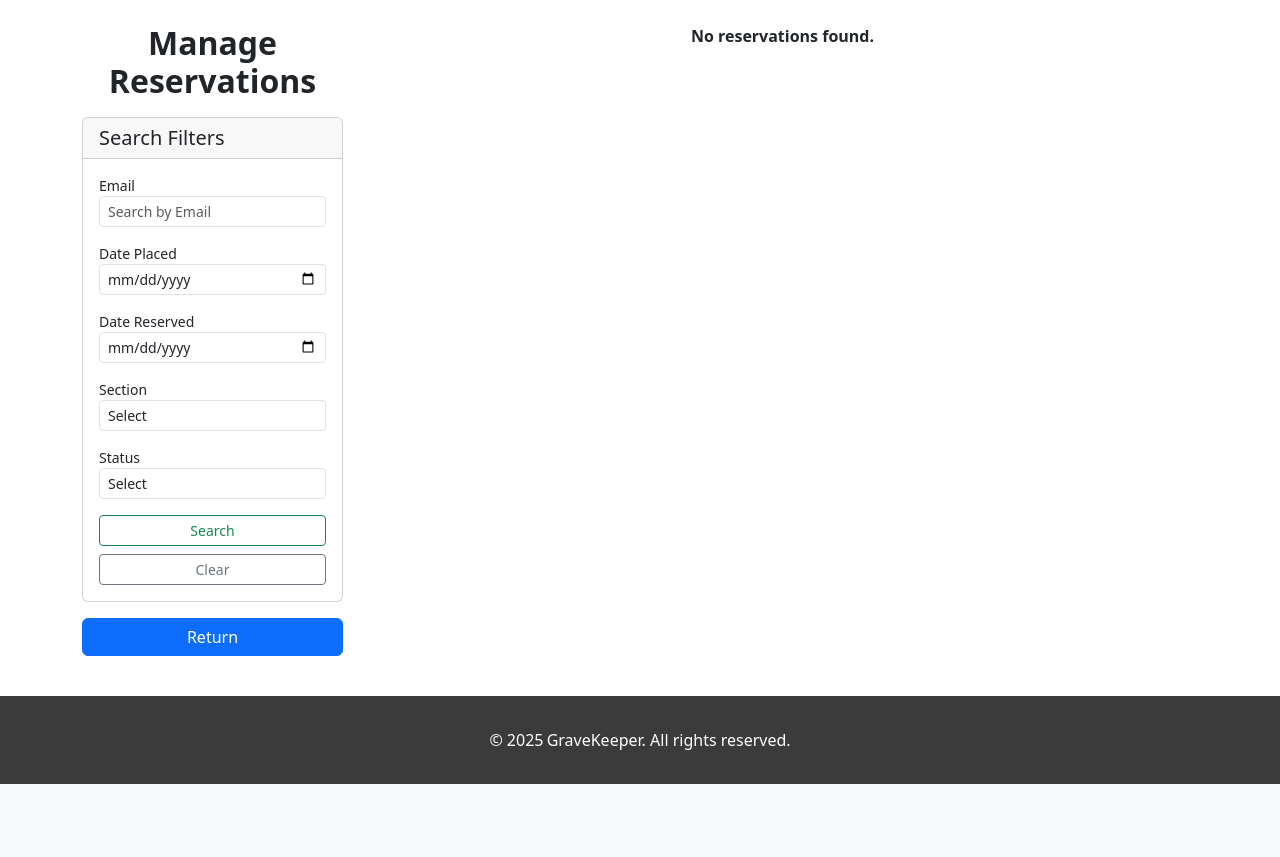
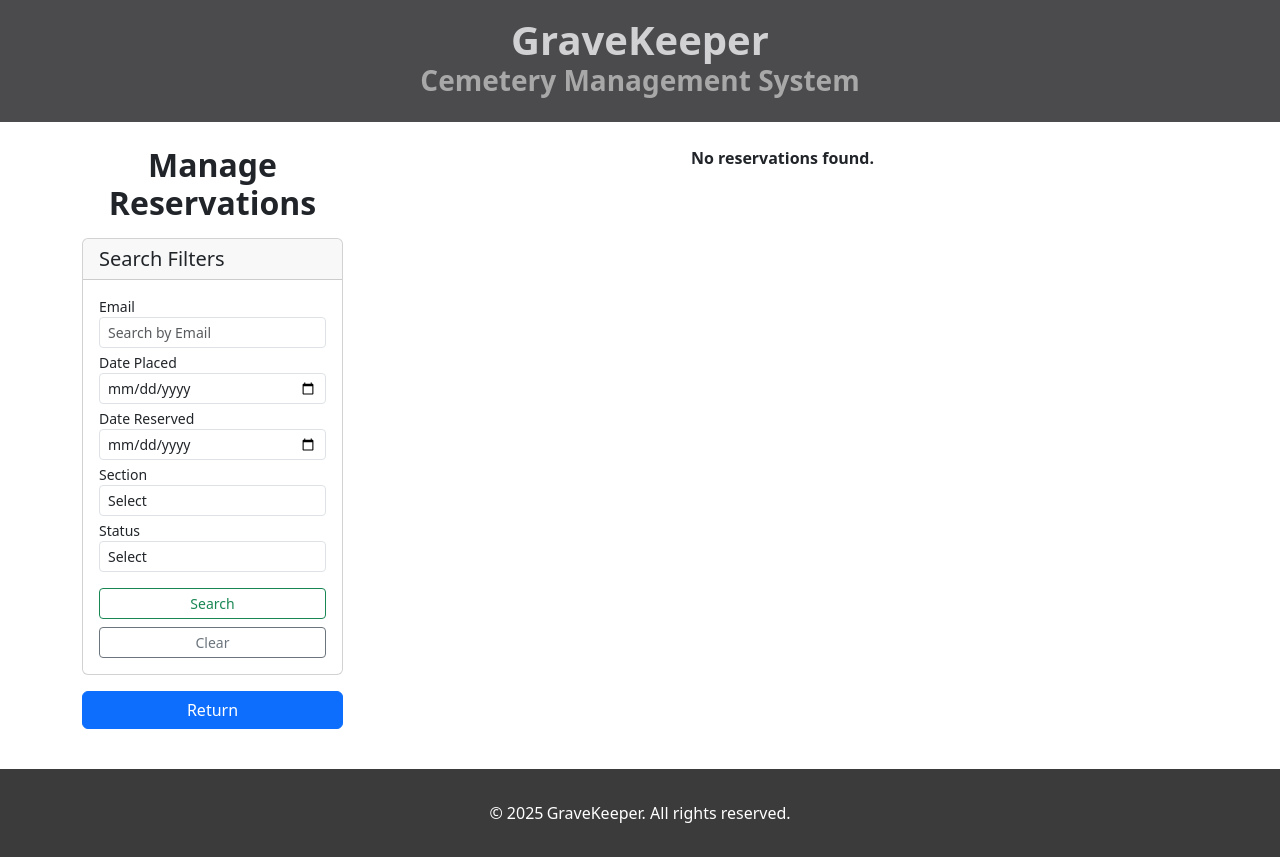
Before and after one commit to sharweng/gravekeepercms, a PHP site: page /admin/reservation.php in a window 1280 px wide. Shown: the part 73-930 px from the top of the page. Before the commit the page ends 857 px from the top, so only its background shows below. Run offline with PHP 8.4, Linux system fonts and the light colour scheme; data comes from the database, SQL or seed files in the repository; data that the repository does not hold is empty.

Commit message:
design changes

```diff
--- a/admin/reservation.php
+++ b/admin/reservation.php
@@ -147,7 +147,7 @@ if ($stmt) {
 <head>
     <meta charset="UTF-8">
     <meta name="viewport" content="width=device-width, initial-scale=1.0">
-    <title>Admin - Manage Reservations</title>
+    <title>Manage Reservations</title>
     <link href="https://cdn.jsdelivr.net/npm/bootstrap@5.3.3/dist/css/bootstrap.min.css" rel="stylesheet">
     <script src="https://cdn.jsdelivr.net/npm/bootstrap@5.3.3/dist/js/bootstrap.bundle.min.js"></script>
     <style>
@@ -155,6 +155,12 @@ if ($stmt) {
     </style>
 </head>
 <body>
+<div class="container-fluid px-0 mx-0">
+    <!-- Right half with GraveKeeper and text -->
+    <div class="col-6 d-flex flex-column align-items-center justify-content-center px-0 w-100 py-3" style="background-color: #4b4a4d;">
+        <p class="fw-bold mb-0 h1" style=" color: #d1d1d3;">GraveKeeper</p>
+        <p class="fw-bold h3 text-center mx-3" style="color: #a8a8a9;">Cemetery Management System</p>
+    </div>
 <div class="container mt-4 mb-4">
 
 
@@ -169,25 +175,25 @@ if ($stmt) {
                 <div class="card-body">
                     <form method="get" action="">
                         <!-- Search Input -->
-                        <div class="mb-3">
+                        <div class="mb-1">
                             <label class="form-label small mb-0">Email</label>
                             <input class="form-control form-control-sm" type="search" placeholder="Search by Email" name="search" aria-label="Search" value="<?= isset($_GET['search']) ? htmlspecialchars($_GET['search']) : '' ?>">
                         </div>
 
                         <!-- Date Placed -->
-                        <div class="mb-3">
+                        <div class="mb-1">
                             <label class="form-label small mb-0">Date Placed</label>
                             <input class="form-control form-control-sm" type="date" name="date_placed" value="<?= isset($_GET['date_placed']) ? $_GET['date_placed'] : '' ?>">
                         </div>
 
                         <!-- Date Reserved -->
-                        <div class="mb-3">
+                        <div class="mb-1">
                             <label class="form-label small mb-0">Date Reserved</label>
                             <input class="form-control form-control-sm" type="date" name="date_reserved" value="<?= isset($_GET['date_reserved']) ? $_GET['date_reserved'] : '' ?>">
                         </div>
 
                         <!-- Section Dropdown -->
-                        <div class="mb-3">
+                        <div class="mb-1">
                             <label class="form-label small mb-0">Section</label>
                             <select class="form-control form-control-sm" name="section">
                                 <option value="" selected disabled>Select</option>
@@ -359,6 +365,7 @@ if ($stmt) {
         </div>
     </div>
 </div>
+</div>
 </body>
 <?php include("../includes/footer.php"); ?>
 </html>
--- a/includes/header.php
+++ b/includes/header.php
@@ -3,6 +3,7 @@
     $_SESSION['roleDesc'] = "";
   }
 ?>
+<link rel="icon" type="image/x-icon" href="/gravekeepercms/favicon.ico">
 <nav class="site-header border-bottom navbar navbar-expand-lg bg-body-tertiary px-0 mx-0">
   <div class="container-fluid container-lg header-dropdown px-0">
     <a class="navbar-brand fw-bold ms-5" href="/gravekeepercms/">GraveKeeper</a>
--- a/review/create.php
+++ b/review/create.php
@@ -17,7 +17,7 @@
 <head>
   <meta charset="UTF-8">
   <meta name="viewport" content="width=device-width, initial-scale=1.0">
-  <title>Home Page</title>
+  <title>Create Review</title>
   <!-- BOOTSTRAP AND CSS -->
     <link href="https://cdn.jsdelivr.net/npm/bootstrap@5.3.3/dist/css/bootstrap.min.css" rel="stylesheet">
     <script src="https://cdn.jsdelivr.net/npm/bootstrap@5.3.3/dist/js/bootstrap.bundle.min.js"></script>
--- a/review/edit.php
+++ b/review/edit.php
@@ -22,7 +22,7 @@
 <head>
   <meta charset="UTF-8">
   <meta name="viewport" content="width=device-width, initial-scale=1.0">
-  <title>Home Page</title>
+  <title>Edit Review</title>
   <!-- BOOTSTRAP AND CSS -->
     <link href="https://cdn.jsdelivr.net/npm/bootstrap@5.3.3/dist/css/bootstrap.min.css" rel="stylesheet">
     <script src="https://cdn.jsdelivr.net/npm/bootstrap@5.3.3/dist/js/bootstrap.bundle.min.js"></script>
--- a/review/index.php
+++ b/review/index.php
@@ -30,7 +30,7 @@
 <head>
   <meta charset="UTF-8">
   <meta name="viewport" content="width=device-width, initial-scale=1.0">
-  <title>Home Page</title>
+  <title>Manage reviews</title>
   <!-- BOOTSTRAP AND CSS -->
     <link href="https://cdn.jsdelivr.net/npm/bootstrap@5.3.3/dist/css/bootstrap.min.css" rel="stylesheet">
     <script src="https://cdn.jsdelivr.net/npm/bootstrap@5.3.3/dist/js/bootstrap.bundle.min.js"></script>
@@ -42,7 +42,7 @@
 <body>
 <div class="container-fluid px-0 mx-0">
     <!-- Right half with GraveKeeper and text -->
-    <div class="col-6 d-flex flex-column align-items-center justify-content-center px-0 w-100 py-5" style="background-color: #4b4a4d;">
+    <div class="col-6 d-flex flex-column align-items-center justify-content-center px-0 w-100 py-3" style="background-color: #4b4a4d;">
         <p class="fw-bold mb-0 h1" style=" color: #d1d1d3;">GraveKeeper</p>
         <p class="fw-bold h3 text-center mx-3" style="color: #a8a8a9;">Cemetery Management System</p>
     </div>
--- a/section/create.php
+++ b/section/create.php
@@ -10,7 +10,7 @@
 <head>
   <meta charset="UTF-8">
   <meta name="viewport" content="width=device-width, initial-scale=1.0">
-  <title>Home Page</title>
+  <title>Add Section</title>
   <!-- BOOTSTRAP AND CSS -->
     <link href="https://cdn.jsdelivr.net/npm/bootstrap@5.3.3/dist/css/bootstrap.min.css" rel="stylesheet">
     <script src="https://cdn.jsdelivr.net/npm/bootstrap@5.3.3/dist/js/bootstrap.bundle.min.js"></script>
--- a/section/edit.php
+++ b/section/edit.php
@@ -20,7 +20,7 @@
 <head>
   <meta charset="UTF-8">
   <meta name="viewport" content="width=device-width, initial-scale=1.0">
-  <title>Home Page</title>
+  <title>Edit Section</title>
   <!-- BOOTSTRAP AND CSS -->
     <link href="https://cdn.jsdelivr.net/npm/bootstrap@5.3.3/dist/css/bootstrap.min.css" rel="stylesheet">
     <script src="https://cdn.jsdelivr.net/npm/bootstrap@5.3.3/dist/js/bootstrap.bundle.min.js"></script>
--- a/section/index.php
+++ b/section/index.php
@@ -12,7 +12,7 @@
 <head>
   <meta charset="UTF-8">
   <meta name="viewport" content="width=device-width, initial-scale=1.0">
-  <title>Home Page</title>
+  <title>Sections</title>
   <!-- BOOTSTRAP AND CSS -->
     <link href="https://cdn.jsdelivr.net/npm/bootstrap@5.3.3/dist/css/bootstrap.min.css" rel="stylesheet">
     <script src="https://cdn.jsdelivr.net/npm/bootstrap@5.3.3/dist/js/bootstrap.bundle.min.js"></script>
@@ -51,7 +51,7 @@
 <body>
 <div class="container-fluid px-0 mx-0">
     <!-- Right half with GraveKeeper and text -->
-    <div class="col-6 d-flex flex-column align-items-center justify-content-center px-0 w-100 py-5" style="background-color: #4b4a4d;">
+    <div class="col-6 d-flex flex-column align-items-center justify-content-center px-0 w-100 py-3" style="background-color: #4b4a4d;">
         <p class="fw-bold mb-0 h1" style=" color: #d1d1d3;">GraveKeeper</p>
         <p class="fw-bold h3 text-center mx-3" style="color: #a8a8a9;">Cemetery Management System</p>
     </div>
--- a/section/view_plot.php
+++ b/section/view_plot.php
@@ -38,7 +38,7 @@
 <body>
 <div class="container-fluid px-0 mx-0">
     <!-- Right half with GraveKeeper branding -->
-    <div class="col-6 d-flex flex-column align-items-center justify-content-center px-0 w-100 py-5" style="background-color: #4b4a4d;">
+    <div class="col-6 d-flex flex-column align-items-center justify-content-center px-0 w-100 py-3" style="background-color: #4b4a4d;">
         <p class="fw-bold mb-0 h1" style="color: #d1d1d3;">GraveKeeper</p>
         <p class="fw-bold h3 text-center mx-3" style="color: #a8a8a9;">Cemetery Management System</p>
     </div>
--- a/user/login.php
+++ b/user/login.php
@@ -15,7 +15,7 @@
 <head>
     <meta charset="UTF-8">
     <meta name="viewport" content="width=device-width, initial-scale=1.0">
-    <title>Home Page</title>
+    <title>Login</title>
     <!-- BOOTSTRAP AND CSS -->
     <link rel="stylesheet" href="https://cdn.jsdelivr.net/npm/bootstrap-icons@1.11.3/font/bootstrap-icons.min.css">
     <link href="https://cdn.jsdelivr.net/npm/bootstrap@5.3.3/dist/css/bootstrap.min.css" rel="stylesheet">
--- a/user/profile.php
+++ b/user/profile.php
@@ -21,7 +21,7 @@
 <head>
   <meta charset="UTF-8">
   <meta name="viewport" content="width=device-width, initial-scale=1.0">
-  <title>Home Page</title>
+  <title>Profile</title>
   <!-- BOOTSTRAP AND CSS -->
     <link href="https://cdn.jsdelivr.net/npm/bootstrap@5.3.3/dist/css/bootstrap.min.css" rel="stylesheet">
     <script src="https://cdn.jsdelivr.net/npm/bootstrap@5.3.3/dist/js/bootstrap.bundle.min.js"></script>
--- a/user/register.php
+++ b/user/register.php
@@ -1,4 +1,6 @@
 <?php
+ error_reporting(E_ALL);
+ ini_set('display_errors', 1);
     session_start();
     include("../includes/config.php");
     include('../includes/header.php');
@@ -17,7 +19,7 @@
 <head>
   <meta charset="UTF-8">
   <meta name="viewport" content="width=device-width, initial-scale=1.0">
-  <title>Home Page</title>
+  <title>Register</title>
   <!-- BOOTSTRAP AND CSS -->
     <link href="https://cdn.jsdelivr.net/npm/bootstrap@5.3.3/dist/css/bootstrap.min.css" rel="stylesheet">
     <script src="https://cdn.jsdelivr.net/npm/bootstrap@5.3.3/dist/js/bootstrap.bundle.min.js"></script>
```
Also changed, not shown: deceased/index.php (+6 -6 lines), reservation.php (+10 -3 lines), user/index.php (+4 -4 lines), favicon.ico (added).
